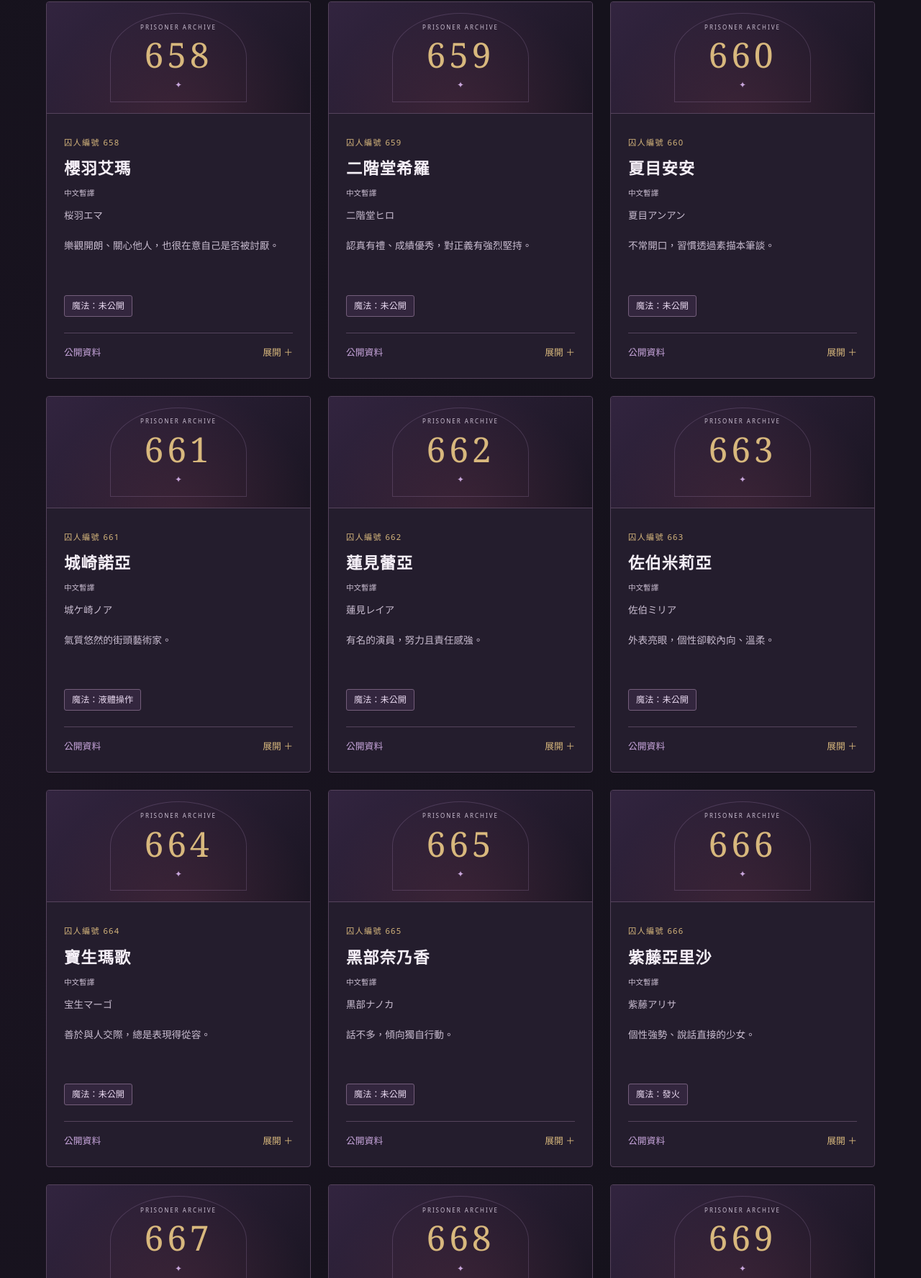
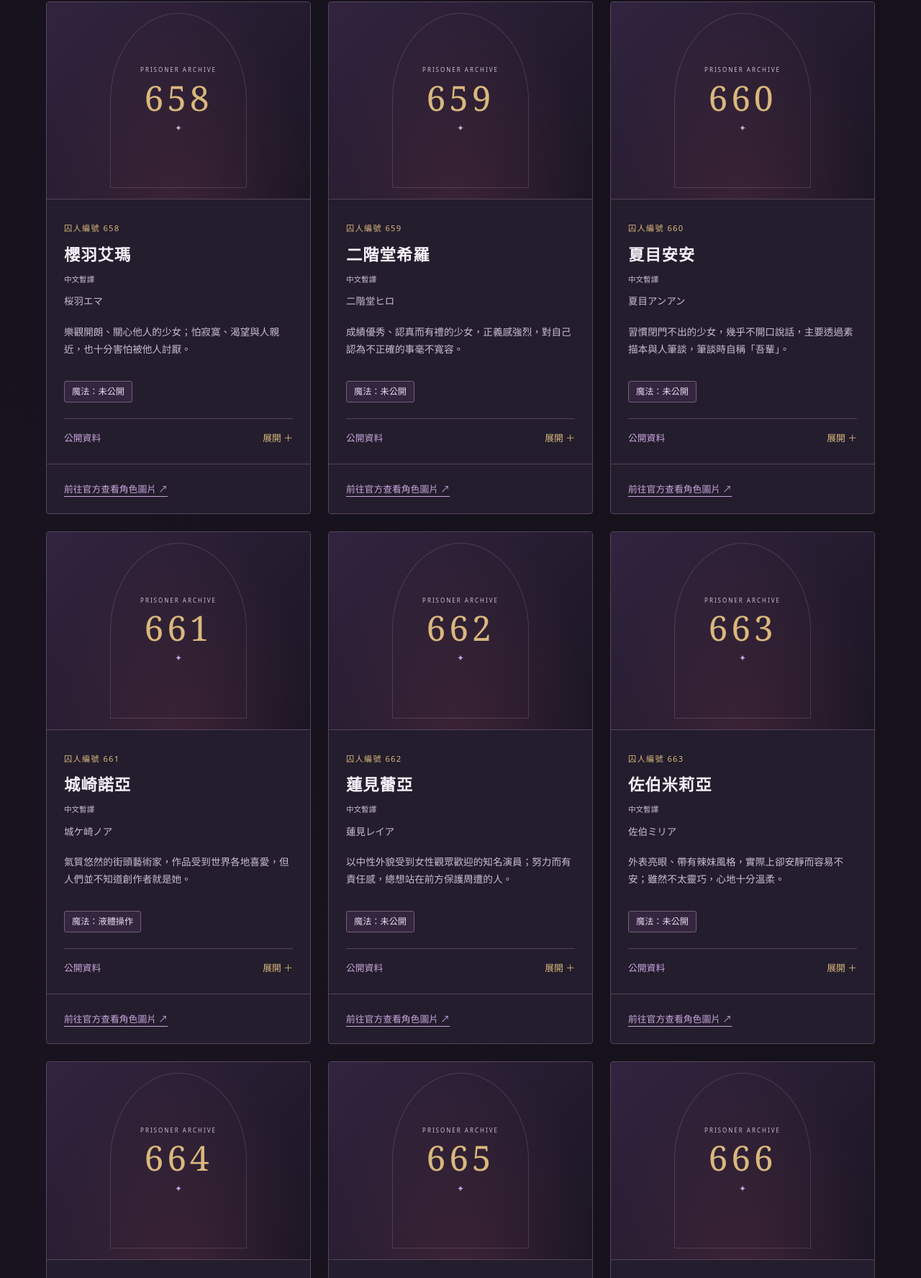
Before and after one commit to Andyyy845/mushoku-character-guide, a plain HTML site: page witch-trial-wiki/index.html in a window 1280 px wide. Shown: the part 1118-2893 px from the top of the page at 72% size. Drawn offline with Linux system fonts and the light colour scheme.

Commit message:
Support licensed character portraits and expand verified public biographies

```diff
--- a/witch-trial-wiki/characters.json
+++ b/witch-trial-wiki/characters.json
@@ -3,104 +3,117 @@
     "id": "658",
     "name": "桜羽エマ",
     "displayName": "櫻羽艾瑪",
-    "description": "樂觀開朗、關心他人，也很在意自己是否被討厭。",
+    "description": "樂觀開朗、關心他人的少女；怕寂寞、渴望與人親近，也十分害怕被他人討厭。",
     "magic": "未公開",
-    "source": "https://manosaba.com/"
+    "source": "https://manosaba.com/#character",
+    "image": ""
   },
   {
     "id": "659",
     "name": "二階堂ヒロ",
     "displayName": "二階堂希羅",
-    "description": "認真有禮、成績優秀，對正義有強烈堅持。",
+    "description": "成績優秀、認真而有禮的少女，正義感強烈，對自己認為不正確的事毫不寬容。",
     "magic": "未公開",
-    "source": "https://manosaba.com/"
+    "source": "https://manosaba.com/#character",
+    "image": ""
   },
   {
     "id": "660",
     "name": "夏目アンアン",
     "displayName": "夏目安安",
-    "description": "不常開口，習慣透過素描本筆談。",
+    "description": "習慣閉門不出的少女，幾乎不開口說話，主要透過素描本與人筆談，筆談時自稱「吾輩」。",
     "magic": "未公開",
-    "source": "https://manosaba.com/"
+    "source": "https://manosaba.com/#character",
+    "image": ""
   },
   {
     "id": "661",
     "name": "城ケ崎ノア",
     "displayName": "城崎諾亞",
-    "description": "氣質悠然的街頭藝術家。",
+    "description": "氣質悠然的街頭藝術家，作品受到世界各地喜愛，但人們並不知道創作者就是她。",
     "magic": "液體操作",
-    "source": "https://manosaba.com/"
+    "source": "https://manosaba.com/#character",
+    "image": ""
   },
   {
     "id": "662",
     "name": "蓮見レイア",
     "displayName": "蓮見蕾亞",
-    "description": "有名的演員，努力且責任感強。",
+    "description": "以中性外貌受到女性觀眾歡迎的知名演員；努力而有責任感，總想站在前方保護周遭的人。",
     "magic": "未公開",
-    "source": "https://manosaba.com/"
+    "source": "https://manosaba.com/#character",
+    "image": ""
   },
   {
     "id": "663",
     "name": "佐伯ミリア",
     "displayName": "佐伯米莉亞",
-    "description": "外表亮眼，個性卻較內向、溫柔。",
+    "description": "外表亮眼、帶有辣妹風格，實際上卻安靜而容易不安；雖然不太靈巧，心地十分溫柔。",
     "magic": "未公開",
-    "source": "https://manosaba.com/"
+    "source": "https://manosaba.com/#character",
+    "image": ""
   },
   {
     "id": "664",
     "name": "宝生マーゴ",
     "displayName": "寶生瑪歌",
-    "description": "善於與人交際，總是表現得從容。",
+    "description": "待人親切、善於交際的少女，總以從容的態度應對他人，卻不輕易對人付出信任。",
     "magic": "未公開",
-    "source": "https://manosaba.com/"
+    "source": "https://manosaba.com/#character",
+    "image": ""
   },
   {
     "id": "665",
     "name": "黒部ナノカ",
     "displayName": "黑部奈乃香",
-    "description": "話不多，傾向獨自行動。",
+    "description": "話不多、態度疏離的少女，比其他囚人更熟悉牢屋的規則與構造，喜歡獨自行動。",
     "magic": "未公開",
-    "source": "https://manosaba.com/"
+    "source": "https://manosaba.com/#character",
+    "image": ""
   },
   {
     "id": "666",
     "name": "紫藤アリサ",
     "displayName": "紫藤亞里沙",
-    "description": "個性強勢、說話直接的少女。",
+    "description": "說話直接、帶有威嚇感的離家少女，脾氣火爆而容易起衝突，對許多事物都抱有不滿。",
     "magic": "發火",
-    "source": "https://manosaba.com/"
+    "source": "https://manosaba.com/#character",
+    "image": ""
   },
   {
     "id": "667",
     "name": "橘シェリー",
     "displayName": "橘雪莉",
-    "description": "自稱名偵探，充滿好奇心。",
+    "description": "自稱名偵探，笑容親切而個性奔放；遇到有趣的事會立即行動，對在意的事充滿好奇。",
     "magic": "怪力",
-    "source": "https://manosaba.com/"
+    "source": "https://manosaba.com/#character",
+    "image": ""
   },
   {
     "id": "668",
     "name": "遠野ハンナ",
     "displayName": "遠野漢娜",
-    "description": "以大小姐式的言談舉止示人。",
+    "description": "以大小姐式的言談舉止示人，總是維持高傲而不食人間煙火的姿態。",
     "magic": "浮遊",
-    "source": "https://manosaba.com/"
+    "source": "https://manosaba.com/#character",
+    "image": ""
   },
   {
     "id": "669",
     "name": "沢渡ココ",
     "displayName": "澤渡可可",
-    "description": "從事直播活動，情緒表現鮮明。",
+    "description": "從事直播活動的少女，直播時表現得積極開朗，私下說話尖銳，心情起伏也很明顯。",
     "magic": "未公開",
-    "source": "https://manosaba.com/"
+    "source": "https://manosaba.com/#character",
+    "image": ""
   },
   {
     "id": "670",
     "name": "氷上メルル",
     "displayName": "冰上梅露露",
-    "description": "容易緊張、對他人感受很敏銳。",
+    "description": "非常膽小而愛操心的少女，對他人感受敏銳，常躲在一旁關注別人，也容易緊張落淚。",
     "magic": "治癒",
-    "source": "https://manosaba.com/"
+    "source": "https://manosaba.com/#character",
+    "image": ""
   }
 ]
--- a/witch-trial-wiki/index.html
+++ b/witch-trial-wiki/index.html
@@ -32,7 +32,7 @@
     <div class="list-caption"><p id="count" role="status">正在讀取檔案…</p><span>中文姓名皆為暫譯</span></div>
     <div id="cards" class="cards" aria-busy="true"><p class="state">正在載入角色資料…</p></div>
     <noscript><p class="state">請啟用 JavaScript 以載入角色搜尋與檔案。</p></noscript>
-    <section class="about" aria-labelledby="about-title"><p class="eyebrow">READ BEFORE EXPLORING</p><h2 id="about-title">只閱讀公開的那一頁</h2><p>本百科僅整理官方公開的角色基本設定。未公開的魔法一律標示「未公開」，不包含案件答案、角色命運或後期反轉。</p><p>卡片採用本站製作的文字與幾何裝飾，未使用遊戲角色圖片。日文姓名以官方為準，中文姓名為本站暫譯。</p></section>
+    <section class="about" aria-labelledby="about-title"><p class="eyebrow">READ BEFORE EXPLORING</p><h2 id="about-title">只閱讀公開的那一頁</h2><p>本百科僅整理官方公開的角色基本設定。未公開的魔法一律標示「未公開」，不包含案件答案、角色命運或後期反轉。</p><p>角色圖片僅使用已確認可公開展示的素材；尚無授權圖片時，以本站幾何裝飾代替，並提供官方圖片連結。日文姓名以官方為準，中文姓名為本站暫譯。</p></section>
   </main>
   <footer><p>✦ 非官方粉絲網站・無劇透 ✦</p><p>角色資料來源：<a href="https://manosaba.com/" target="_blank" rel="noopener noreferrer">《魔法少女ノ魔女裁判》官方網站 ↗</a></p></footer>
   <a class="back-top" href="#top" aria-label="返回頂部">↑ <span>返回頂部</span></a>
--- a/witch-trial-wiki/script.js
+++ b/witch-trial-wiki/script.js
@@ -13,8 +13,8 @@ function element(tag, className, text) {
   return node;
 }
 
-function sourceLink(source) {
-  const link = element('a', 'source-link', '官方資料來源 ↗');
+function sourceLink(source, label = '官方資料來源 ↗') {
+  const link = element('a', 'source-link', label);
   link.href = source;
   link.target = '_blank';
   link.rel = 'noopener noreferrer';
@@ -26,8 +26,27 @@ function makeCard(character) {
   const detail = element('details', 'character-detail');
   const summary = element('summary', 'card-summary');
   const top = element('div', 'card-top');
-  top.setAttribute('aria-hidden', 'true');
-  top.append(element('span', 'archive-label', 'PRISONER ARCHIVE'), element('span', 'archive-number', character.id), element('span', 'star', '✦'));
+  const placeholder = element('div', 'portrait-placeholder');
+  placeholder.setAttribute('aria-hidden', 'true');
+  placeholder.append(element('span', 'archive-label', 'PRISONER ARCHIVE'), element('span', 'archive-number', character.id), element('span', 'star', '✦'));
+  top.append(placeholder);
+  if (character.image) {
+    const image = document.createElement('img');
+    image.className = 'character-portrait';
+    image.alt = `${character.displayName}（${character.name}）角色圖`;
+    image.width = 640;
+    image.height = 480;
+    image.loading = 'lazy';
+    image.decoding = 'async';
+    // Keep the decorative fallback available if a local asset fails to load.
+    image.addEventListener('error', () => {
+      image.remove();
+      top.classList.remove('has-portrait');
+    }, { once: true });
+    image.src = character.image;
+    top.classList.add('has-portrait');
+    top.append(image);
+  }
   const body = element('div', 'card-body');
   body.append(
     element('span', 'serial', `囚人編號 ${character.id}`),
@@ -42,7 +61,9 @@ function makeCard(character) {
   const content = element('div', 'detail-content');
   content.append(element('h4', '', '角色介紹'), element('p', 'desc', character.description), element('p', 'detail-note', '僅整理官方公開基本設定；未公開資訊不作推測。'), sourceLink(character.source));
   detail.append(summary, content);
-  card.append(detail);
+  const imageSource = element('div', 'card-image-source');
+  imageSource.append(sourceLink(character.source, '前往官方查看角色圖片 ↗'));
+  card.append(detail, imageSource);
   return card;
 }
 
@@ -61,17 +82,21 @@ function render() {
   cards.append(...matches.map(makeCard));
 }
 
-// Keep the repository's existing six-field JSON format and stable prisoner IDs.
+// Preserve the six existing fields; image is an optional local, licensed asset.
 function validateCharacters(data) {
   const fields = ['id', 'name', 'displayName', 'description', 'magic', 'source'];
   const ids = new Set();
   const names = new Set();
   if (!Array.isArray(data) || !data.length) throw new Error('角色資料必須是非空陣列');
   for (const character of data) {
-    if (!character || Object.keys(character).length !== fields.length ||
+    if (!character || Object.keys(character).some(key => ![...fields, 'image'].includes(key)) ||
       !fields.every(key => typeof character[key] === 'string' && character[key].trim()) ||
       !/^[a-z0-9]+(?:-[a-z0-9]+)*$/.test(character.id) || ids.has(character.id) || names.has(character.name)) {
       throw new Error('角色欄位不完整或重複');
+    }
+    if (character.image !== undefined && (typeof character.image !== 'string' ||
+      (character.image !== '' && !/^\.\/assets\/characters\/[a-z0-9-]+\.(?:png|jpe?g|webp|avif)$/.test(character.image)))) {
+      throw new Error('角色圖片須為 assets/characters/ 下的站內相對路徑');
     }
     const source = new URL(character.source);
     if (source.protocol !== 'https:' || source.hostname !== 'manosaba.com') throw new Error('來源須為官方網站');
--- a/witch-trial-wiki/style.css
+++ b/witch-trial-wiki/style.css
@@ -556,3 +556,35 @@ footer p:first-child {
   min-height:4.6em;
   margin:0 0 18px;
 }
+
+/* Licensed portraits are optional. Empty or broken images retain the fallback. */
+.card-top {
+  height: auto;
+  aspect-ratio: 4 / 3;
+}
+.portrait-placeholder {
+  display: flex;
+  flex-direction: column;
+  align-items: center;
+  justify-content: center;
+}
+.character-portrait {
+  position: absolute;
+  inset: 0;
+  width: 100%;
+  height: 100%;
+  object-fit: contain;
+  background: #1a1522;
+}
+.has-portrait .portrait-placeholder {
+  visibility: hidden;
+}
+.card-image-source {
+  border-top: 1px solid var(--line);
+  padding: 12px 24px;
+}
+.card-image-source a {
+  display: inline-flex;
+  align-items: center;
+  min-height: 44px;
+}
```
Also changed, not shown: 3 other files.
